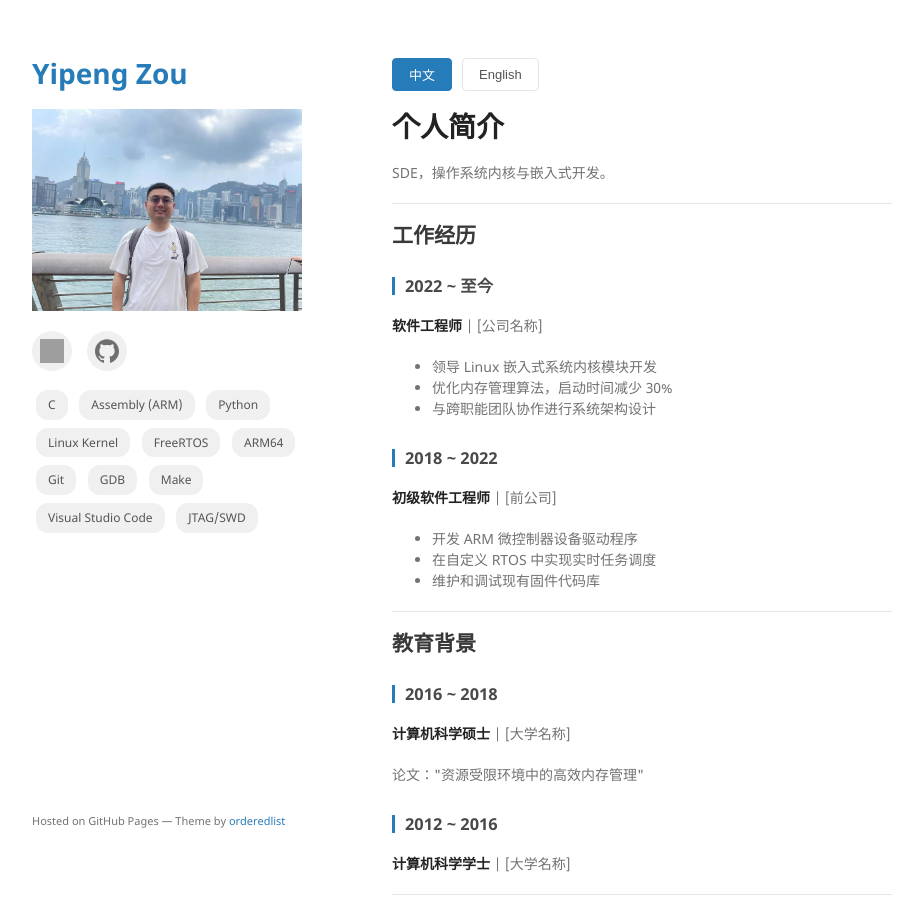
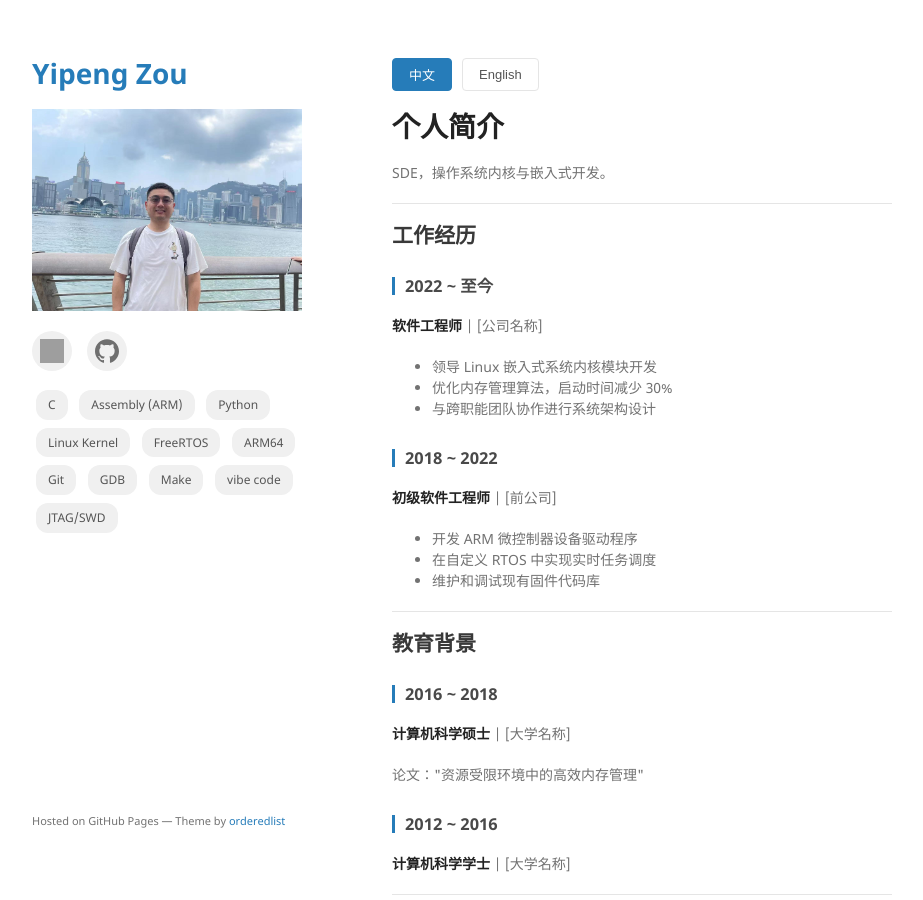
Before and after one commit to zouyipeng/zouyipeng.github.io, a Jekyll site: the page built from index.md, in a window 1280 px wide and 900 px high. Shown: the whole window, without its empty margins (178-1101 px from the left). Built offline with Jekyll 4.4.1, drawn with Linux system fonts in a browser that asks for light colours; grey boxes are pictures that could not be loaded.

Commit message:
Update skills: change Visual Studio Code to vibe code
Signed-off-by: Yipeng Zou <403650485@qq.com>
Signed-off-by: AI Assistant <opencode@ai>

```diff
--- a/_config.yml
+++ b/_config.yml
@@ -22,5 +22,5 @@ skills:
   - Git
   - GDB
   - Make
-  - Visual Studio Code
+  - vibe code
   - JTAG/SWD
```
